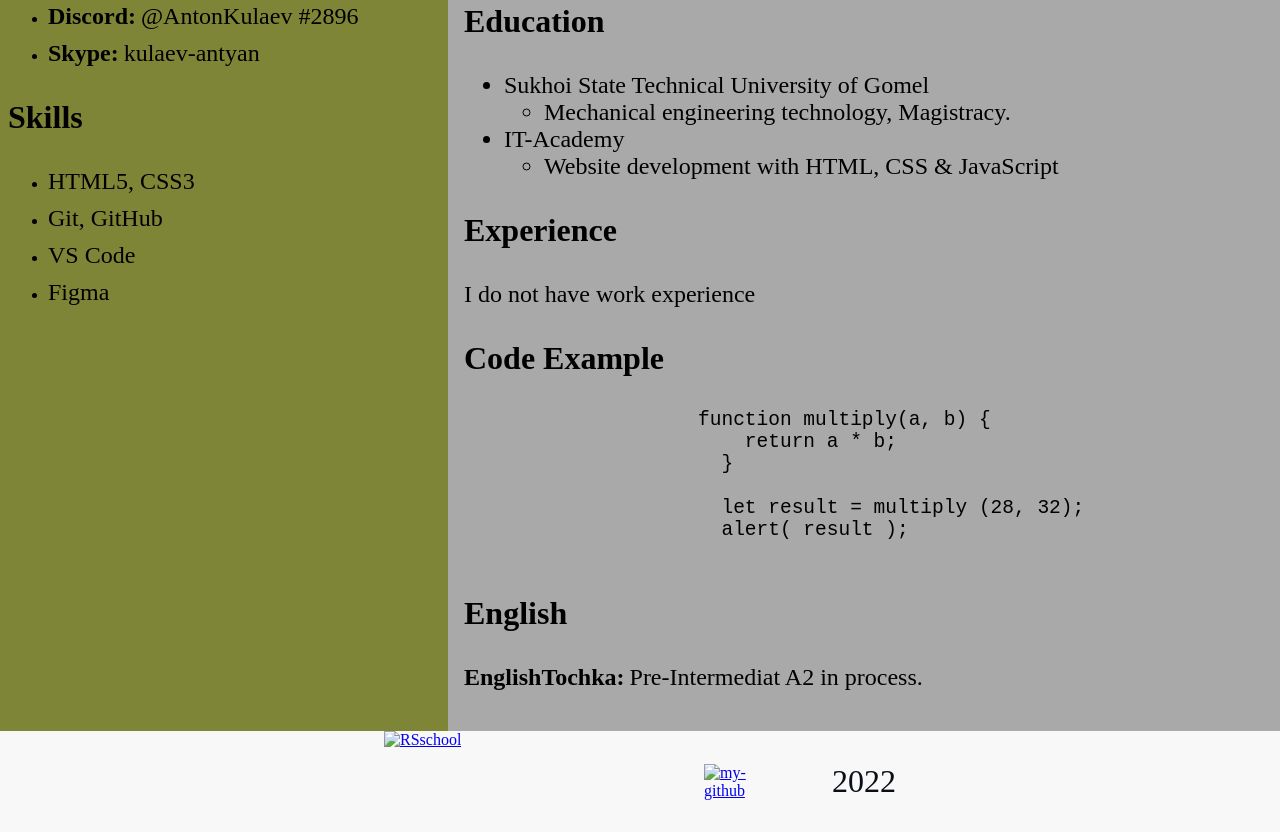
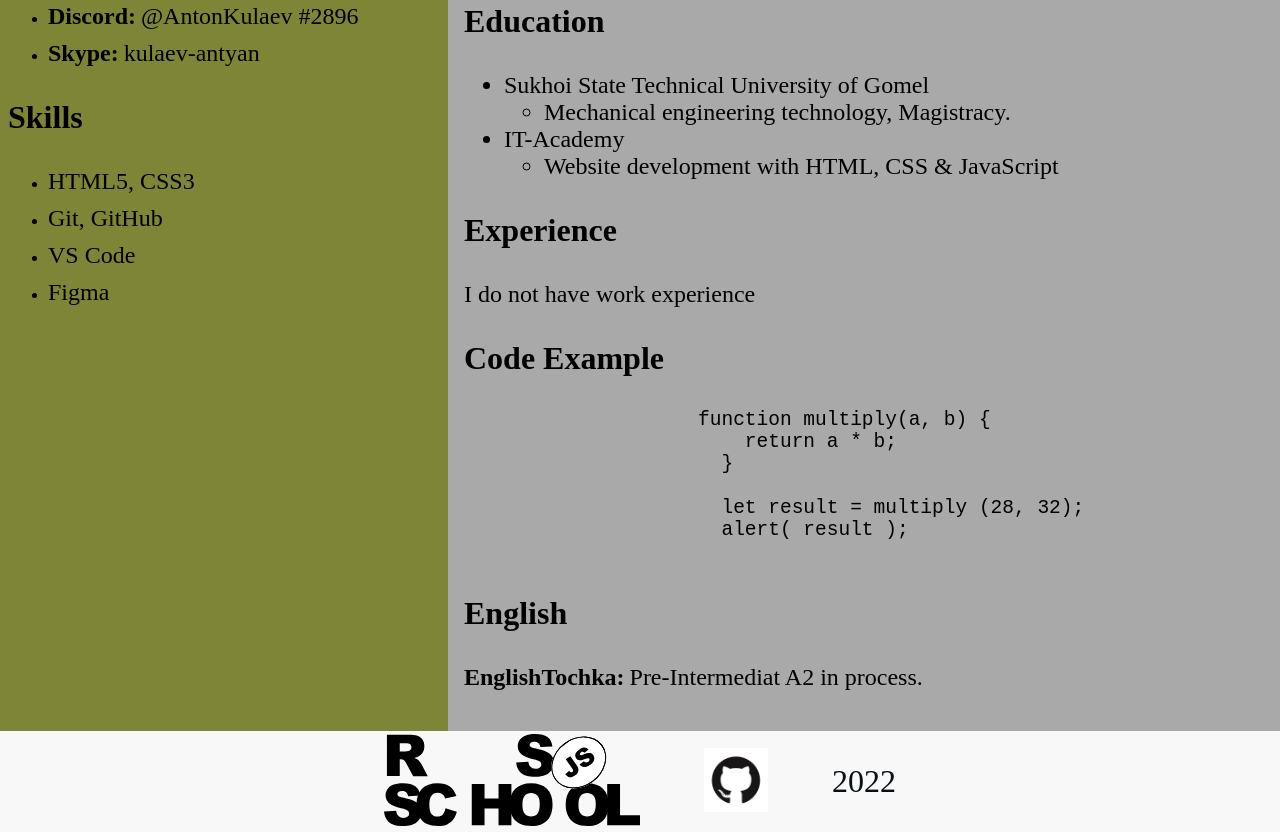
Before and after one commit to AntonKulaev/rsschool-cv, a plain HTML site: page index.html in a window 1280 px wide. Shown: the part 563-1395 px from the top of the page. Drawn offline with Linux system fonts and the light colour scheme; the site is published under a folder, as on GitHub Pages, so addresses that start at the root find nothing.

Commit message:
fix: change way img

```diff
--- a/index.html
+++ b/index.html
@@ -120,12 +120,12 @@
     <footer class="container">
         <div class="image-rs">
             <a href="https://rs.school/js/">
-                <img src="/assets/img/rs_school_js.svg" class="img-rs" alt="RSschool">
+                <img src="./assets/img/rs_school_js.svg" class="img-rs" alt="RSschool">
             </a>
         </div>
        <div class="image-gh">
         <a href="https://github.com/AntonKulaev">
-            <img src="/assets/img/git2.png" class="img-gh" alt="my-github">
+            <img src="./assets/img/git2.png" class="img-gh" alt="my-github">
         </a>
        </div>
         <p class="year">2022</p>
```
